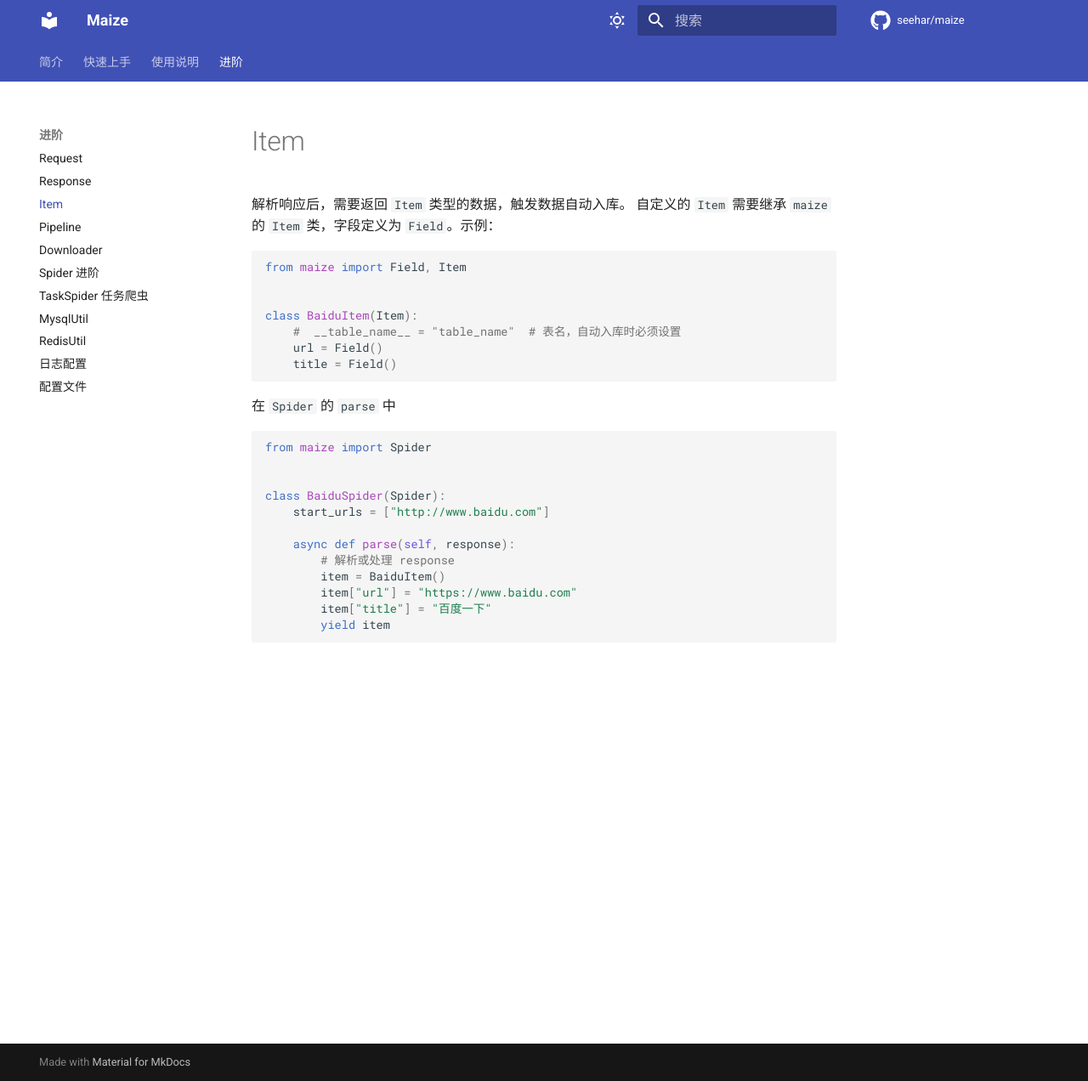
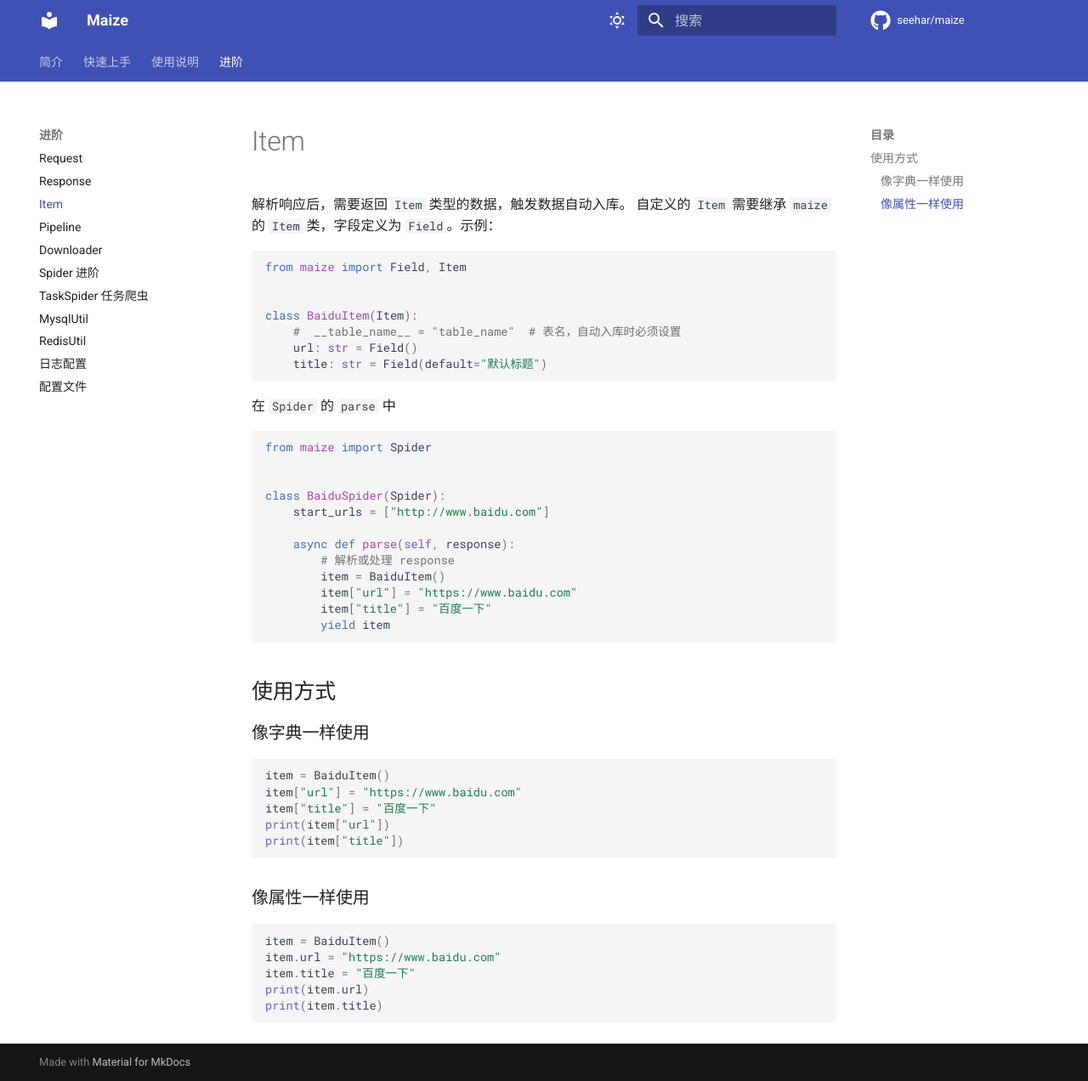
Before and after one commit to seehar/maize, an MkDocs documentation site: the page built from docs/features/item.md, in a window 1280 px wide and 1272 px high. Shown: the whole window at 85% size. Built offline with MkDocs 1.6.1 and Material for MkDocs 9.7.7, drawn with Linux system fonts in a browser that asks for light colours; comment, search, counter and statistics services are not loaded.

Commit message:
feat: 优化 item

````diff
--- a/docs/features/item.md
+++ b/docs/features/item.md
@@ -9,8 +9,8 @@
 
 class BaiduItem(Item):
     #  __table_name__ = "table_name"  # 表名，自动入库时必须设置
-    url = Field()
-    title = Field()
+    url: str = Field()
+    title: str = Field(default="默认标题")
 ```
 
 在 `Spider` 的 `parse` 中
@@ -29,3 +29,26 @@
         item["title"] = "百度一下"
         yield item
 ```
+
+## 使用方式
+
+### 像字典一样使用
+
+```python
+item = BaiduItem()
+item["url"] = "https://www.baidu.com"
+item["title"] = "百度一下"
+print(item["url"])
+print(item["title"])
+```
+
+
+### 像属性一样使用
+
+```python
+item = BaiduItem()
+item.url = "https://www.baidu.com"
+item.title = "百度一下"
+print(item.url)
+print(item.title)
+```
````
Also changed, not shown: 4 other files.
